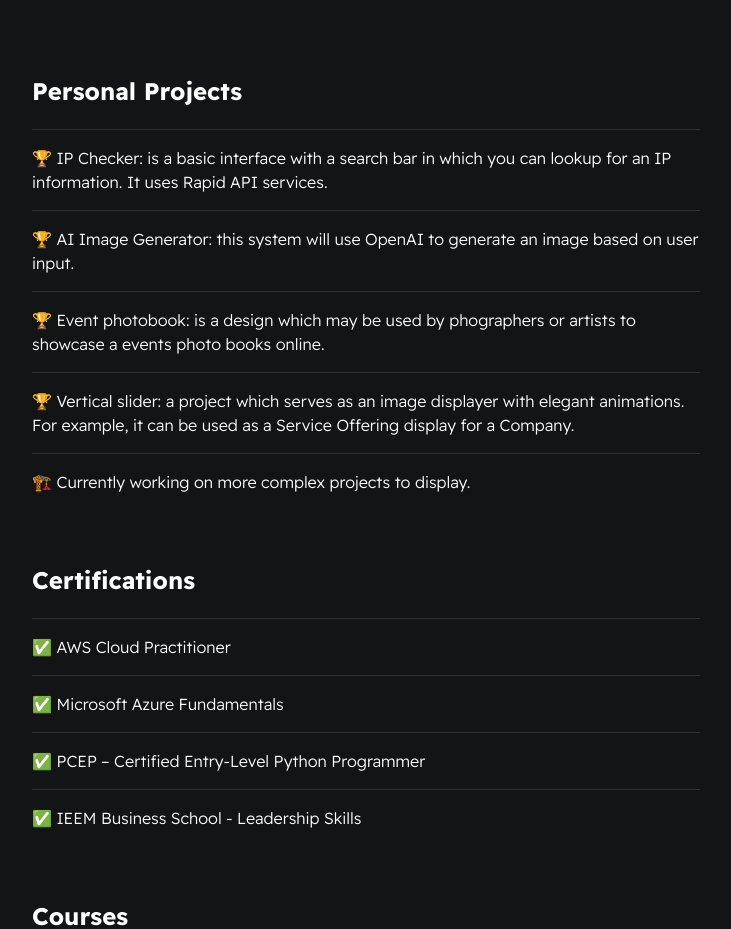
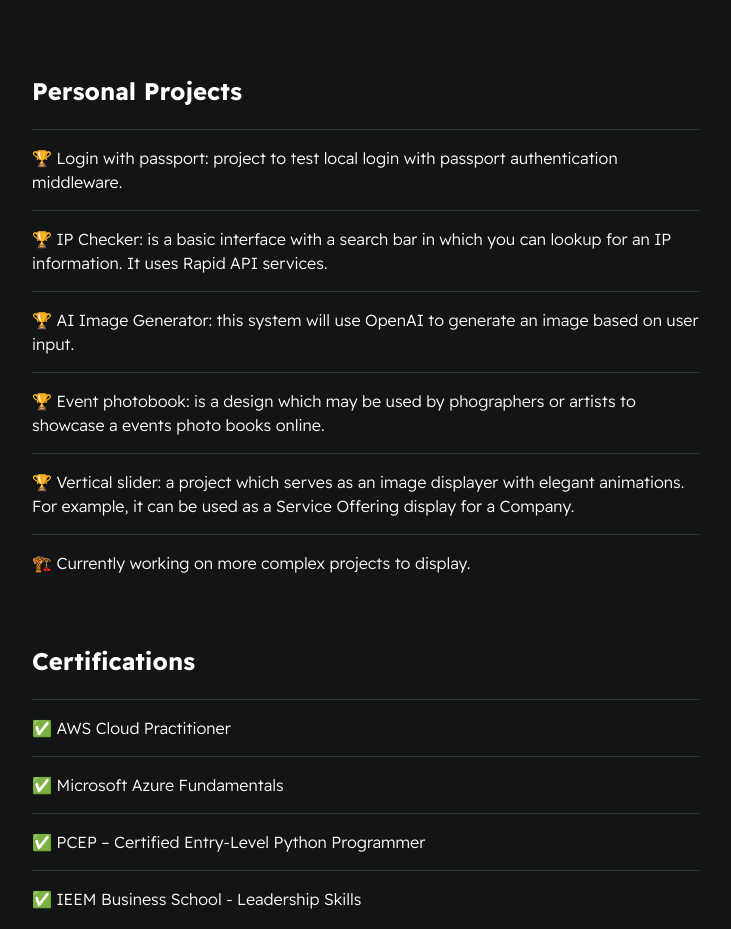
Before and after one commit to lucas-viera/resume-online, a plain HTML site: page index.html in a window 1280 px wide. Shown: the part 3760-4689 px from the top of the page, without its empty margins (274-1005 px from the left). Drawn offline with Linux system fonts and the light colour scheme.

Commit message:
Login passport project

```diff
--- a/index.html
+++ b/index.html
@@ -193,7 +193,10 @@
     <!--Projects -->
     <section class="section--page">
       <h2>Personal Projects</h2>
-
+      <div class="card--project">
+        <a href="https://bit.ly/43yzSQU" target="_blank"><span>🏆 </span> Login with passport: project to test local
+          login with passport authentication middleware.</a>
+      </div>
       <div class="card--project">
         <a href="http://bit.ly/3JeGiMP" target="_blank"><span>🏆 </span> IP Checker: is a basic interface with a search
           bar in which you
```
